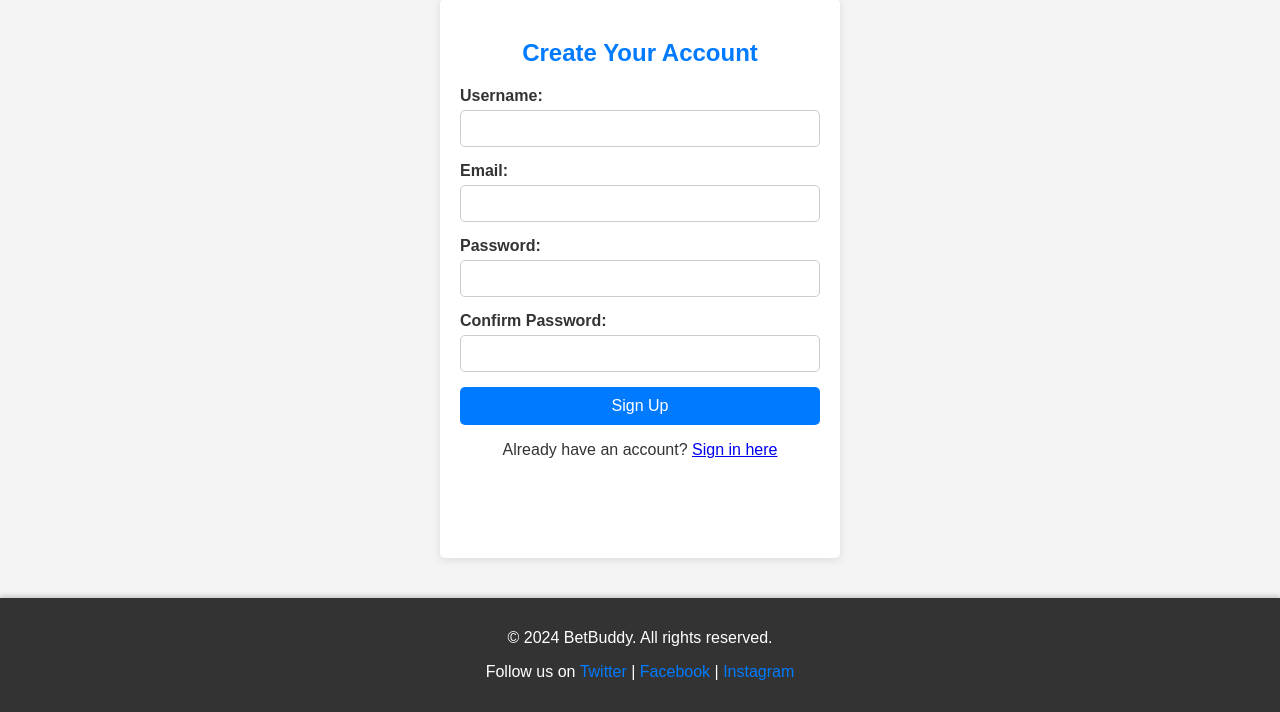
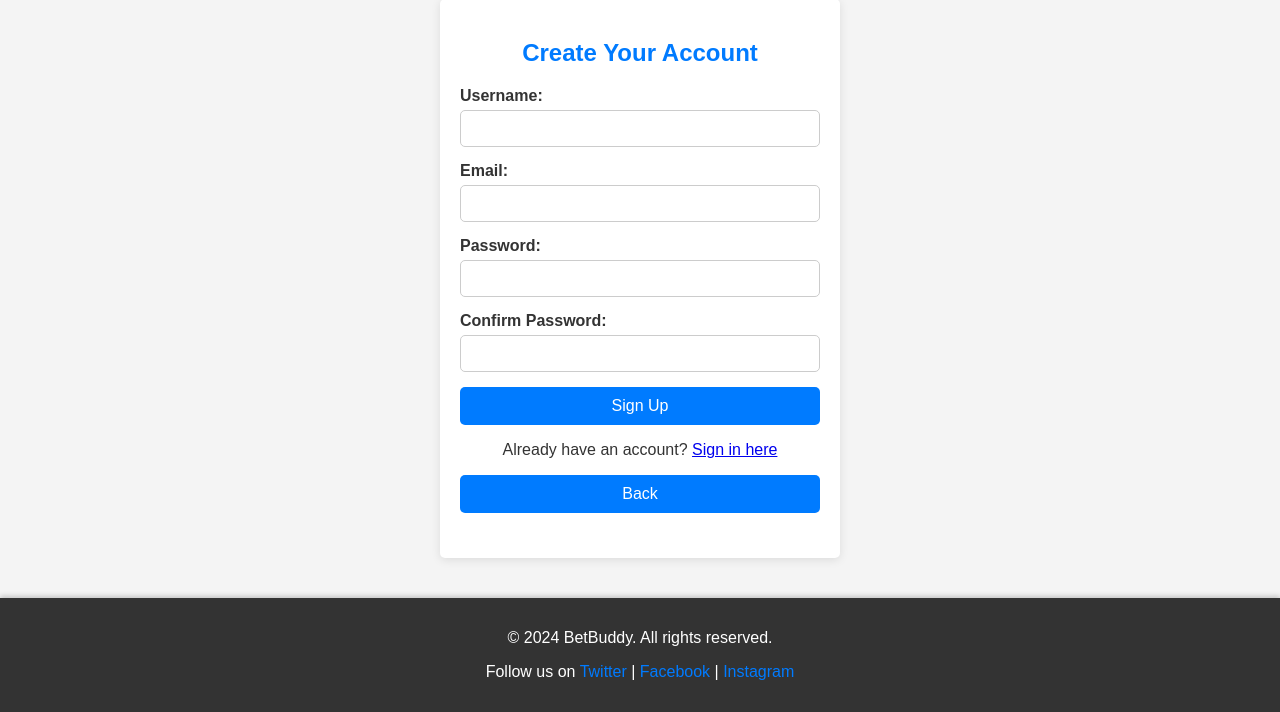
Before and after one commit to KPCOFGS/BetBuddy, a Flask app: page /signup in a window 1280 px wide. Shown: the part 88-800 px from the top of the page. Run offline with Flask 3, Linux system fonts and the light colour scheme.

Commit message:
Update signup.html

```diff
--- a/templates/signup.html
+++ b/templates/signup.html
@@ -5,7 +5,7 @@
     <meta name="viewport" content="width=device-width, initial-scale=1.0">
     <meta name="description" content="Sign Up for BetBuddy to Get Free Betting Tips and Strategies">
     <title>BetBuddy | Sign Up</title>
-    <link rel="stylesheet" href="../static/css/signup.css">
+    <link rel="stylesheet" href="{{ url_for('static', filename='css/signup.css') }}"> <!-- Dynamic CSS link -->
 </head>
 <body>
     <header>
@@ -14,7 +14,8 @@
 
     <div class="container">
         <h2>Create Your Account</h2>
-        <form action="dashboard.html" method="POST">
+        <!-- Updated form action to use Flask's url_for for dynamic URL generation -->
+        <form action="{{ url_for('signupprocess') }}" method="POST">
             <div class="form-group">
                 <label for="username">Username:</label>
                 <input type="text" id="username" name="username" required>
@@ -34,7 +35,12 @@
             <button type="submit" class="submit-btn">Sign Up</button>
         </form>
 
-        <p>Already have an account? <a href="sign_in.html">Sign in here</a></p>
+        <p>Already have an account? <a href="{{ url_for('login') }}">Sign in here</a></p>
+
+        <!-- Optional Back Button -->
+        <a href="{{ url_for('index') }}" class="back-btn">
+            <button type="button" class="back-btn">Back</button>
+        </a>
     </div>
 
     <footer>
@@ -42,6 +48,6 @@
         <p>Follow us on <a href="#">Twitter</a> | <a href="#">Facebook</a> | <a href="#">Instagram</a></p>
     </footer>
 
-    <script src="../scripts/home.js"></script> <!-- Link to the JavaScript file -->
+    <script src="{{ url_for('static', filename='scripts/home.js') }}"></script> <!-- Dynamic JS link -->
 </body>
 </html>
```
